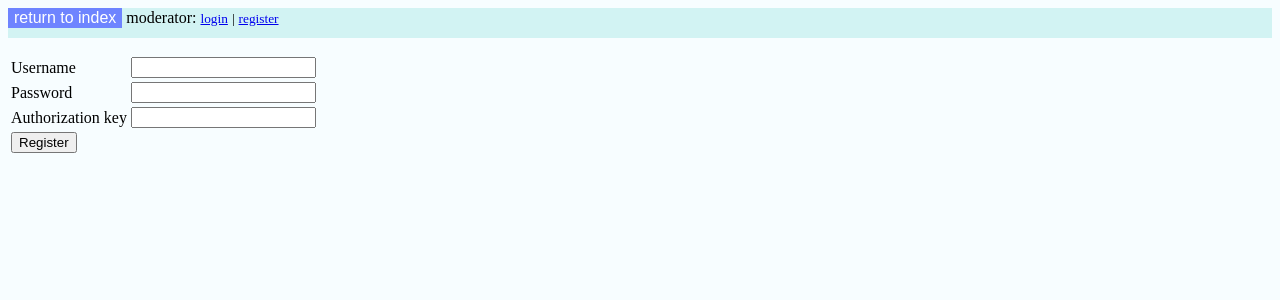
After one commit to Tubaias/tsohalauta, a Flask app: page /auth/register in a window 1280 px wide. The commit adds this page. Shown: the top 300 px of the page. Run offline with Flask 2, Linux system fonts and the light colour scheme.

Commit message:
registration functionality

```diff
--- a/application/auth/forms.py
+++ b/application/auth/forms.py
@@ -1,5 +1,5 @@
 from flask_wtf import FlaskForm
-from wtforms import PasswordField, StringField
+from wtforms import PasswordField, StringField, validators
 
 class LoginForm(FlaskForm):
     username = StringField("Username")
@@ -7,3 +7,11 @@ class LoginForm(FlaskForm):
 
     class Meta:
         csrf = False
+
+class RegisterForm(FlaskForm):
+    username = StringField("Username", [validators.Length(min=3), validators.Length(max=144)])
+    password = PasswordField("Password", [validators.Length(min=3), validators.Length(max=144)])
+    authkey = PasswordField("Authorization key")
+
+    class Meta:
+        csrf = False
--- a/application/auth/views.py
+++ b/application/auth/views.py
@@ -1,9 +1,9 @@
 from flask import render_template, request, redirect, url_for
 from flask_login import login_user, logout_user
 
-from application import app
-from application.auth.models import User
-from application.auth.forms import LoginForm
+from application import app, db
+from application.auth.models import User, Authkey
+from application.auth.forms import LoginForm, RegisterForm
 
 @app.route("/auth/login", methods = ["GET", "POST"])
 def auth_login():
@@ -23,3 +23,29 @@ def auth_login():
 def auth_logout():
     logout_user()
     return redirect(url_for("index"))
+
+@app.route("/auth/register", methods = ["GET", "POST"])
+def auth_register():
+    if request.method == "GET":
+        return render_template("auth/registerform.html", form = RegisterForm())
+
+    form = RegisterForm(request.form)
+
+    if not form.validate():
+        return render_template("auth/registerform.html", form = form)
+
+    user = User.query.filter_by(username=form.username.data).first()
+
+    if user:
+        return render_template("auth/registerform.html", form = form, error = "Account already exists")
+
+    key = Authkey.query.filter_by(keycode=form.authkey.data).first()
+
+    if not key:
+        return render_template("auth/registerform.html", form = form, error = "Incorrect authorization key")
+
+    u = User(form.username.data, form.password.data)
+    db.session().add(u)
+    db.session().commit()
+
+    return redirect(url_for("index"))
--- a/application/templates/auth/loginform.html
+++ b/application/templates/auth/loginform.html
@@ -1,7 +1,7 @@
 {% extends "layout.html" %}
 
 {% block body %}
-{{ error }}
+<p style="color:firebrick">{{ error }}</p>
 <form method="POST" action="{{ url_for('auth_login') }}">
   <table>
     <tr>
@@ -12,6 +12,7 @@
 	{{ form.username }}
       </td>
     </tr>
+
     <tr>
       <td>
 	{{ form.password.label }}
@@ -20,6 +21,7 @@
 	{{ form.password }}
       </td>
     </tr>
+
     <tr>
       <td colspan="2">
 	<input type="submit" value="Login"/>
--- /dev/null
+++ b/application/templates/auth/registerform.html
@@ -0,0 +1,47 @@
+{% extends "layout.html" %}
+
+{% block body %}
+{% for validationerror in form.username.errors %}
+  <p style="color:firebrick">Username: {{ validationerror }}</p>
+{% endfor %}
+{% for validationerror in form.password.errors %}
+  <p style="color:firebrick">Password: {{ validationerror }}</p>
+{% endfor %}
+<p style="color:firebrick">{{ error }}</p>
+
+<form method="POST" action="{{ url_for('auth_register') }}">
+  <table>
+    <tr>
+      <td>
+	{{ form.username.label }}
+      </td>
+      <td>
+	{{ form.username }}
+      </td>
+    </tr>
+
+    <tr>
+      <td>
+	{{ form.password.label }}
+      </td>
+      <td>
+	{{ form.password }}
+      </td>
+    </tr>
+
+    <tr>
+      <td>
+	{{ form.authkey.label }}
+      </td>
+      <td>
+	{{ form.authkey }}
+      </td>
+    </tr>
+
+    <tr>
+      <td colspan="2">
+	<input type="submit" value="Register"/>
+      </td>
+    </tr>
+</form>
+{% endblock %}
--- a/application/templates/layout.html
+++ b/application/templates/layout.html
@@ -43,9 +43,12 @@
 
       {% if current_user.is_authenticated %}
         Logged in as {{ current_user.username }} |
-        <a href="{{ url_for('auth_logout') }}">logout</a>
+        <a href="{{ url_for('auth_logout') }}"><small>logout</small></a>
       {% else %}
-        <a href="{{ url_for('auth_login') }}">login</a>
+        moderator:
+        <a href="{{ url_for('auth_login') }}"><small>login</small></a>
+        <small>|</small>
+        <a href="{{ url_for('auth_register') }}"><small>register</small></a>
       {% endif %}
     </div>
 
```
Also changed, not shown: application/auth/models.py (+7 -0 lines), application/database.db.
